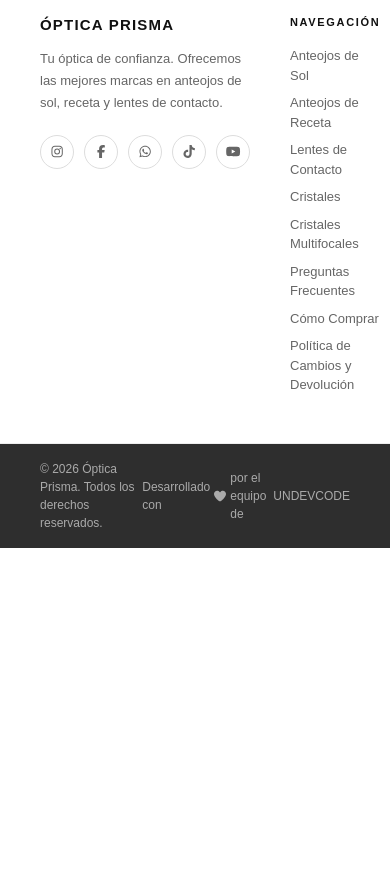
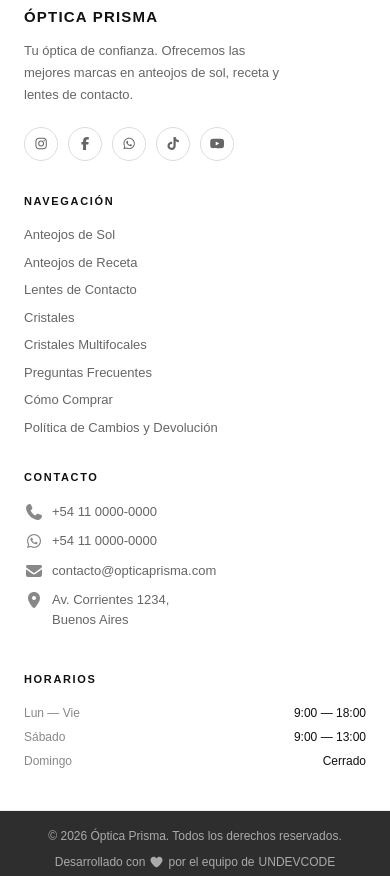
Before and after one commit to Goldfinch95/optics_landing, a Next.js app: page / in a window 390 px wide. Shown: the part 2660-3536 px from the top of the page. Before the commit the page ends 3208 px from the top, so only its background shows below. Built offline with nearby package versions, Linux system fonts and the light colour scheme; a web font is replaced by a local one.

Commit message:
footer, responsive

```diff
--- a/app/footer/components/Footer.tsx
+++ b/app/footer/components/Footer.tsx
@@ -12,8 +12,11 @@ export function Footer() {
 
   return (
     <footer className="bg-white border-t border-[#eee] font-[Barlow,sans-serif]">
-      <div className="grid grid-cols-[2fr_1fr_1fr_1fr] gap-10 px-10 py-12">
-        <FooterBrand name={brand.name} description={brand.description} social={social} />
+      <div className="grid grid-cols-1 sm:grid-cols-2 lg:grid-cols-[2fr_1fr_1fr_1fr] gap-8 lg:gap-10 px-6 sm:px-8 lg:px-10 py-10 lg:py-12">
+        {/* Brand ocupa ancho completo en mobile, 2 cols en sm */}
+        <div className="sm:col-span-2 lg:col-span-1">
+          <FooterBrand name={brand.name} description={brand.description} social={social} />
+        </div>
         <FooterNav links={navigation} />
         <FooterContact items={contact} />
         <FooterHours hours={hours} />
--- a/app/footer/components/Footer_Bottom.tsx
+++ b/app/footer/components/Footer_Bottom.tsx
@@ -14,25 +14,27 @@ interface FooterBottomProps {
 
 export function FooterBottom({ copyright, credit }: FooterBottomProps) {
   return (
-    <div className="border-t border-[#eee] px-10 py-4 flex items-center justify-between bg-[#2e2e2e]">
-      <p className="text-[12px] text-[#aaa]">{copyright}</p>
+    <div className="border-t h-16.5 border-[#eee] bg-[#2e2e2e]">
+      <div className="px-6 sm:px-8 lg:px-10 py-4 flex flex-col sm:flex-row items-center gap-2 sm:justify-between">
+        <p className="text-[12px] text-[#aaa] text-center sm:text-left">{copyright}</p>
 
         <div className="group flex items-center gap-1 text-[12px] text-[#aaa]">
           <span>Desarrollado con</span>
           <FontAwesomeIcon
             icon={faHeart}
-          className="w-[11px] h-[11px] text-[#aaa] group-hover:text-[#888] group-active:text-[#111] transition-colors duration-200 cursor-default"
+            className="w-[11px] h-[11px] text-[#aaa] group-hover:text-[#888] transition-colors duration-200 cursor-default"
           />
           <span>por el equipo de</span>
           <Link
             href={credit.url}
             target="_blank"
             rel="noopener noreferrer"
-          className="font-medium text-[#aaa] hover:text-[#888] active:text-[#111] transition-colors duration-200"
+            className="font-medium text-[#aaa] hover:text-[#888] transition-colors duration-200"
           >
             {credit.company}
           </Link>
         </div>
       </div>
+    </div>
   )
 }
--- a/app/footer/components/Footer_Brand.tsx
+++ b/app/footer/components/Footer_Brand.tsx
@@ -19,7 +19,7 @@ export function FooterBrand({ name, description, social }: FooterBrandProps) {
       <p className="text-[13px] text-[#666] leading-[1.7] mb-5 max-w-[260px]">
         {description}
       </p>
-      <div className="flex gap-[10px]">
+      <div className="flex flex-wrap gap-[10px]">
         {social.map((item) => (
           <motion.a
             key={item.label}
```
Lines whose indentation alone changed are shown as unchanged.
